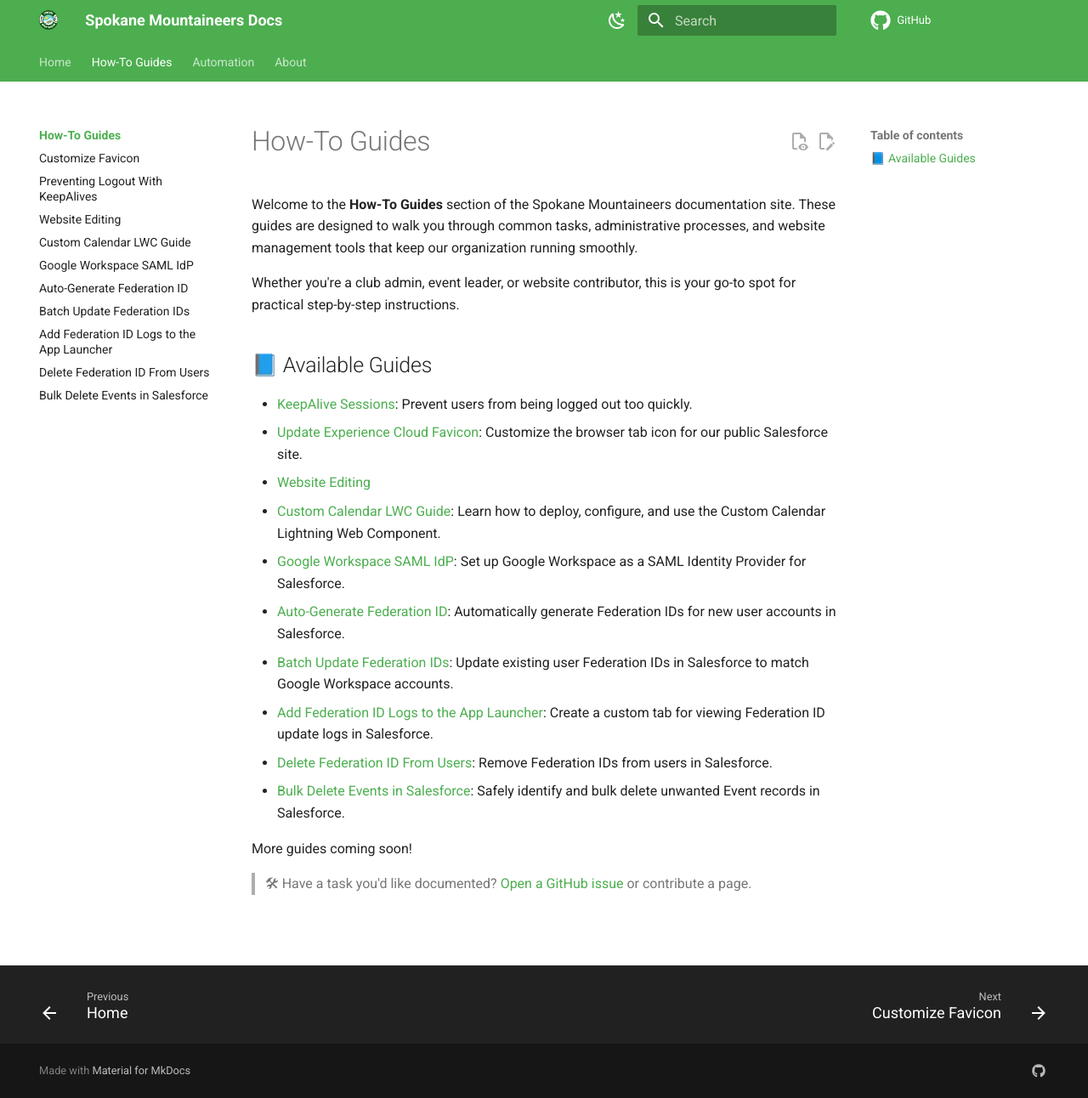
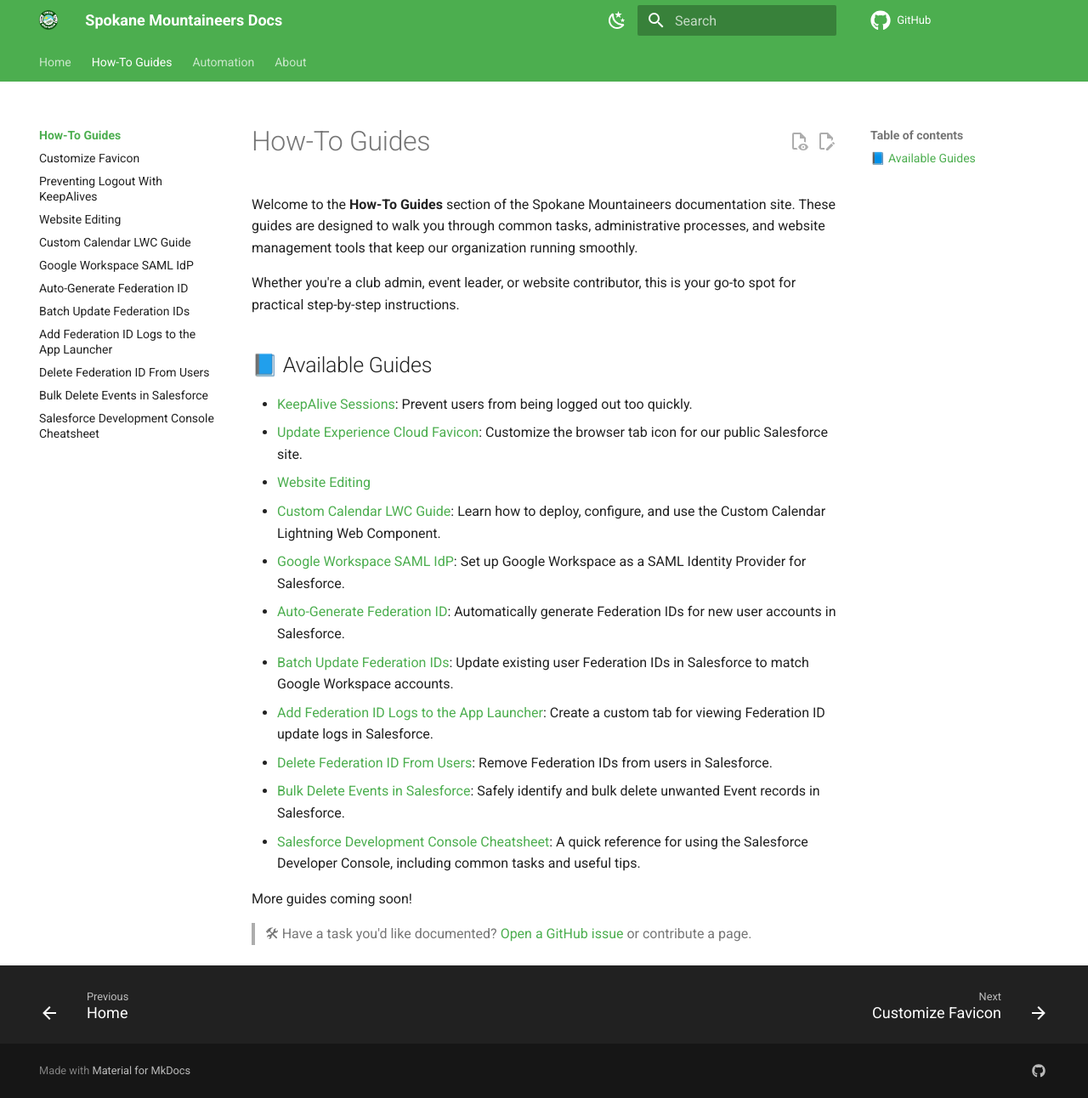
Before and after one commit to Spokane-Mountaineers/salesforce, an MkDocs documentation site: the page built from docs/how-to-guides/index.md, in a window 1280 px wide and 1292 px high. Shown: the whole window at 85% size. Built offline with MkDocs 1.6.1 and Material for MkDocs 9.7.7, drawn with Linux system fonts in a browser that asks for light colours; comment, search, counter and statistics services are not loaded.

Commit message:
doc(sf): new cheatsheet doc for salesforce commands and queries

```diff
--- a/docs/how-to-guides/index.md
+++ b/docs/how-to-guides/index.md
@@ -16,6 +16,7 @@
 - [Add Federation ID Logs to the App Launcher](add-federation-id-logs-to-the-app-launcher.md): Create a custom tab for viewing Federation ID update logs in Salesforce.
 - [Delete Federation ID From Users](delete-federation-id-from-users.md): Remove Federation IDs from users in Salesforce.
 - [Bulk Delete Events in Salesforce](bulk-delete-events-in-salesforce.md): Safely identify and bulk delete unwanted Event records in Salesforce.
+- [Salesforce Development Console Cheatsheet](salesforce-development-console-cheatsheet.md): A quick reference for using the Salesforce Developer Console, including common tasks and useful tips.
 
 More guides coming soon!
 
--- a/mkdocs.yml
+++ b/mkdocs.yml
@@ -16,6 +16,7 @@
     - Add Federation ID Logs to the App Launcher: how-to-guides/add-federation-id-logs-to-the-app-launcher.md
     - Delete Federation ID From Users: how-to-guides/delete-federation-id-from-users.md
     - Bulk Delete Events in Salesforce: how-to-guides/bulk-delete-events-in-salesforce.md
+    - Salesforce Development Console Cheatsheet: how-to-guides/salesforce-development-console-cheatsheet.md
   - Automation:
     - automation/index.md
     - User Sync:
```
Also changed, not shown: docs/how-to-guides/salesforce-development-console-cheatsheet.md (added, +21 -0 lines).
